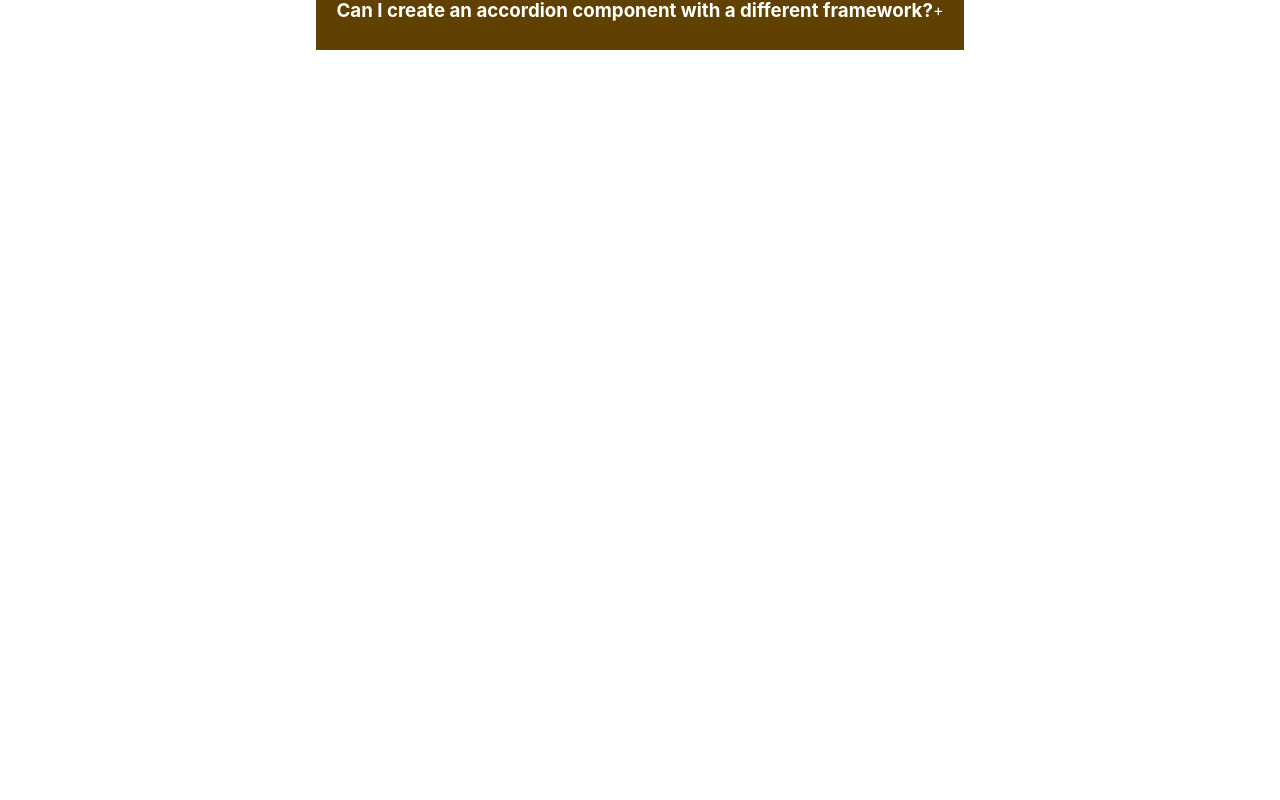
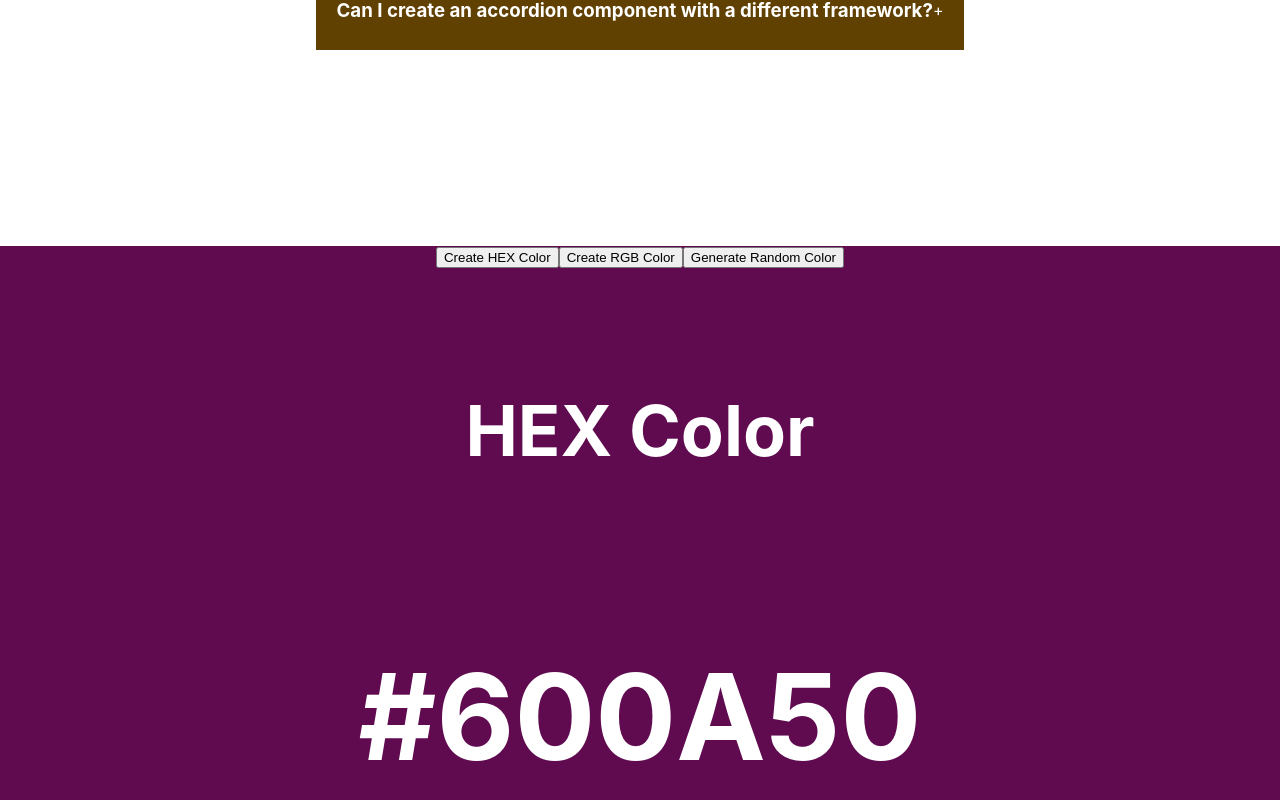
Before and after one commit to bsgauthierwebdev/build-20-react-projects, a React (Create React App) app: page / in a window 1280 px wide. Shown: the part 554-1354 px from the top of the page. Before the commit the page ends 800 px from the top, so only its background shows below. Built offline with nearby package versions, Linux system fonts and the light colour scheme.

Commit message:
Build and style RandomColorGenerator component

```diff
--- a/src/App.js
+++ b/src/App.js
@@ -1,12 +1,15 @@
 import React from 'react'
 import './App.css'
 import Accordion from './Components/Accordion'
+import RandomColorGenerator from './Components/RandomColorGenerator'
 
 const App = () => {
   return (
     <div className="App">
       {/* Accordion Component*/}
       <Accordion />
+      {/* Random Color Component */}
+      <RandomColorGenerator />
     </div>
   )
 }
--- /dev/null
+++ b/src/Components/RandomColorGenerator/index.jsx
@@ -0,0 +1,75 @@
+import React, { useEffect, useState } from 'react'
+
+const RandomColorGenerator = () => {
+
+    const [typeOfColor, setTypeOfColor] = useState('hex')
+    const [color, setColor] = useState('#000000')
+
+    function randomColorUtility(length) {
+        return Math.floor(Math.random() * length)
+    }
+
+    function handleCreateRandomHexColor() {
+        /* HEX Color = hash followed by six digits, ex #000000 */
+        const hex = [0, 1, 2, 3, 4, 5, 6, 7, 8, 9, 'A', 'B', 'C', 'D', 'F']
+        let hexColor = '#'
+
+        for (let i = 0; i < 6; i++) {
+            hexColor += hex[randomColorUtility(hex.length)]
+        }
+
+        setColor(hexColor)
+    }
+
+    function handleCreateRandomRgbColor() {
+        const r = randomColorUtility(256)
+        const g = randomColorUtility(256)
+        const b = randomColorUtility(256)
+
+        setColor(`rgb(${r}, ${g}, ${b})`)
+    }
+
+    useEffect(() => {
+        if (typeOfColor === 'rgb') handleCreateRandomRgbColor()
+        else handleCreateRandomHexColor()
+    }, [typeOfColor])
+
+  return (
+    <div style = {{
+        width: '100vw',
+        height: '100vh',
+        background: color
+    }}>
+        <button onClick = {() => setTypeOfColor('hex')}>Create HEX Color</button>
+        <button onClick = {() => setTypeOfColor('rgb')}>Create RGB Color</button>
+        <button onClick =
+            {
+                typeOfColor === 'hex'
+                ? handleCreateRandomHexColor
+                : handleCreateRandomRgbColor
+            }
+        >Generate Random Color</button>
+        <div style = {{
+            display: 'flex',
+            justifyContent: 'center',
+            alignContent: 'center',
+            color: '#fff',
+            fontSize: '60px',
+            marginTop: '50px',
+            flexDirection: 'column',
+            gap: '20px'
+        }}>
+            <h3>
+                {
+                    typeOfColor === 'rgb'
+                    ? 'RGB Color: '
+                    : 'HEX Color'
+                }
+            </h3>
+            <h1>{color}</h1>
+        </div>
+    </div>
+  )
+}
+
+export default RandomColorGenerator
```
